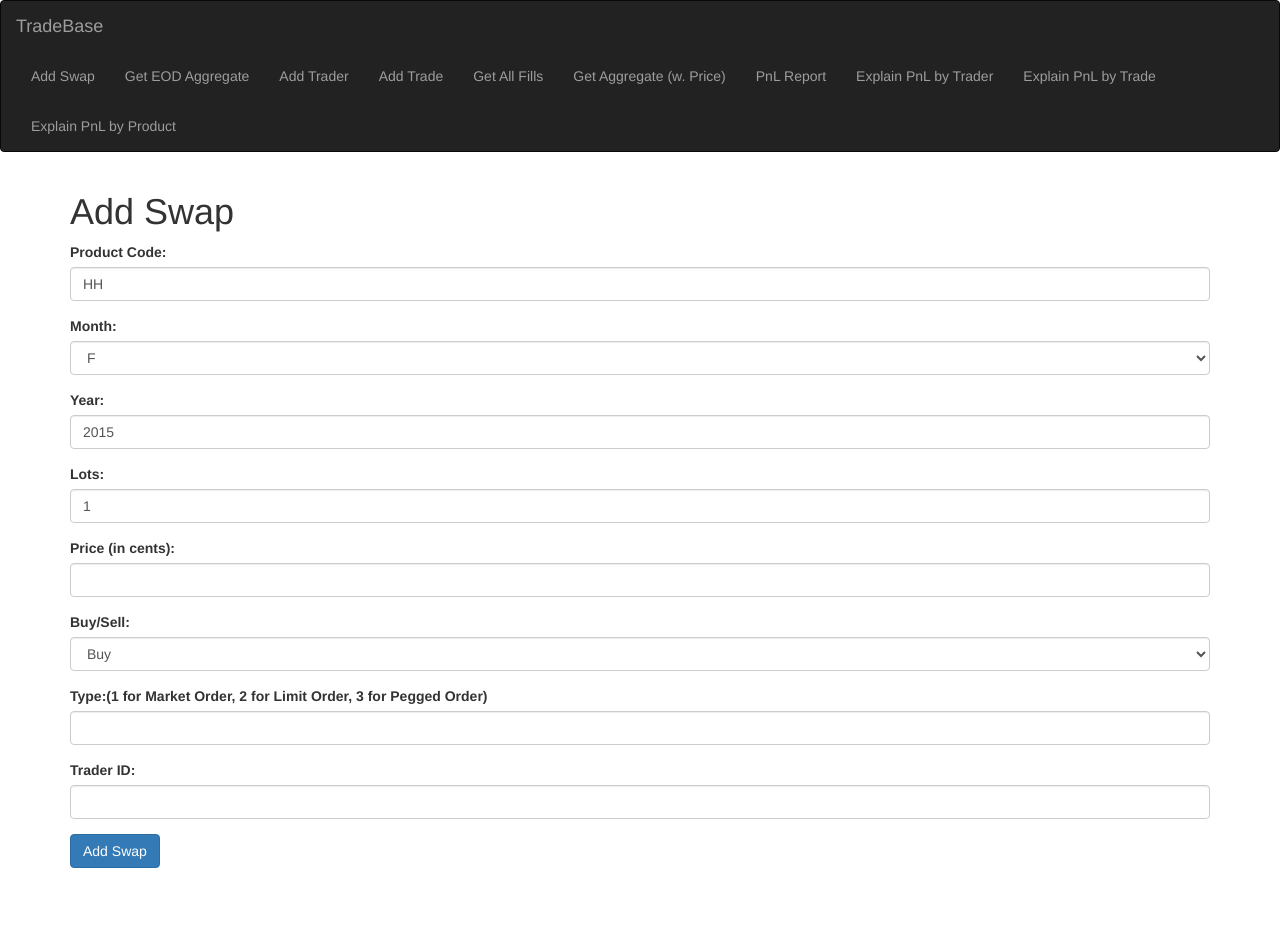
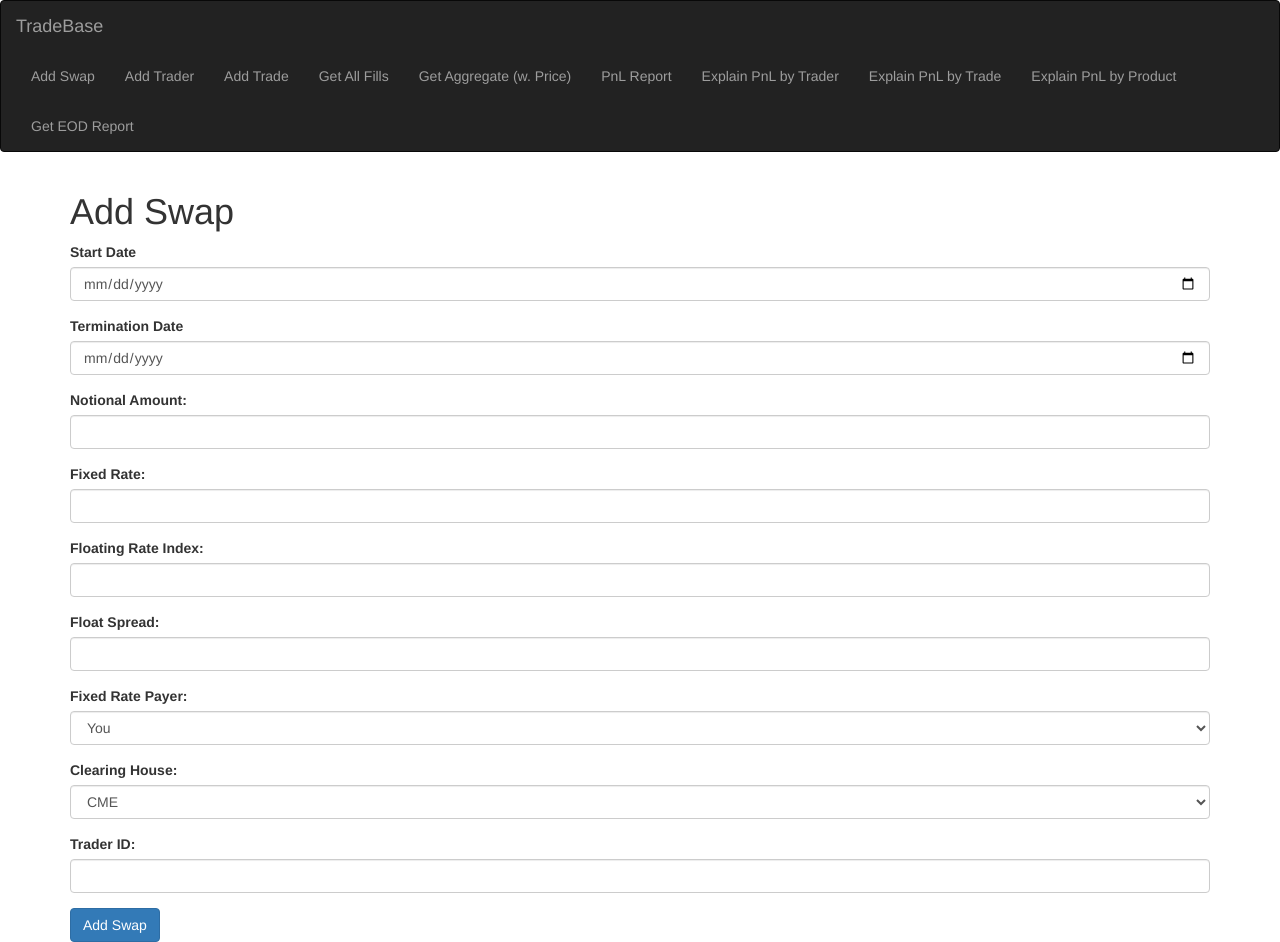
Before and after one commit to brennangw/fss, a Django app: page /hw3/addSwap/ in a window 1280 px wide. Before the commit the page ends 868 px from the top, so only its background shows below. Run offline with Django 3.2, Linux system fonts and the light colour scheme; some libraries are stand-ins or nearby versions.

Commit message:
Added HTML for inserting a swap

```diff
--- a/proj/hw3/templates/hw3/addSwap.html
+++ b/proj/hw3/templates/hw3/addSwap.html
@@ -27,50 +27,44 @@
       <form role="swapaddform" id="swapaddform" action="/hw3/addswap/" method="post">
         {% csrf_token %}
         <div class="form-group">
-          <label for="code">Product Code:</label> <br>
-          <input type="text" class="form-control" id="code" name="product" value="HH">
+          <label for="start day">Start Date</label> <br>
+          <input type="date" class="form-control" id="start" name="start">
         </div>
         <div class="form-group">
-          <label for="month">Month:</label>
-          <select class="form-control" id="month" name="month">
-            <option>F</option>
-            <option>G</option>
-            <option>H</option>
-            <option>J</option>
-            <option>K</option>
-            <option>M</option>
-            <option>N</option>
-            <option>Q</option>
-            <option>U</option>
-            <option>V</option>
-            <option>X</option>
-            <option>Z</option>
+          <label for="termination day">Termination Date</label> <br>
+          <input type="date" class="form-control" id="termination" name="termination">
+        </div>
+        <div class="form-group">
+          <label for="notional amount">Notional Amount:</label>
+          <input type="number" class="form-control" id="notional" name="notional">
+        </div>
+        <div class="form-group">
+          <label for="fixed rate">Fixed Rate:</label>
+          <input type="number" class="form-control" id="fixed" name="fixed">
+        </div>
+        <div class="form-group">
+          <label for="floating rate">Floating Rate Index:</label>
+          <input type="text" class="form-control" id="float" name="float">
+        </div>
+        <div class="form-group">
+          <label for="float spread">Float Spread:</label>
+          <input type="number" class="form-control" id="spread" name="spread">
+        </div>
+        <div class="form-group">
+          <label for="fixed payer">Fixed Rate Payer:</label>
+          <select class="form-control" id="payer" name="payer">
+            <option>You</option>
+            <option>Clearing House</option>
           </select>
         </div>
         <div class="form-group">
-          <label for="year">Year:</label>
-          <input type="number" class="form-control" id="year" name="year" value="2015">
-        </div>
-        <div class="form-group">
-          <label for="email">Lots:</label>
-          <input type="number" class="form-control" id="lots" name="lots" value="1">
-        </div>
-        <div class="form-group">
-          <label for="email">Price (in cents):</label>
-          <input type="number" class="form-control" id="price" name="price">
-        </div>
-        <div class="form-group">
-          <label for="email">Buy/Sell:</label>
-          <select class="form-control" id="sign" name="sign">
-            <option>Buy</option>
-            <option>Sell</option>
+          <label for="clearing house">Clearing House:</label>
+          <select class="form-control" id="clearing" name="clearing">
+            <option>CME</option>
+            <option>LCH</option>
           </select>
         </div>
-		<div class="form-group">
-			<label for="email">Type:(1 for Market Order, 2 for Limit Order, 3 for Pegged Order) </label>
-			<input type="number" class="form-control" id="type" name="type">
-		</div>
-        <div class="form-group">
+		    <div class="form-group">
           <label for="email">Trader ID:</label>
           <input type="number" class="form-control" id="trader" name="trader">
         </div>
--- a/proj/hw3/templates/hw3/nav.html
+++ b/proj/hw3/templates/hw3/nav.html
@@ -6,7 +6,6 @@
     <div>
       <ul class="nav navbar-nav">
         <li id="swap"><a href="{% url 'addSwap' %}">Add Swap</a></li>
-        <li id="EOD"><a href="{% url 'EOD' %}">Get EOD Aggregate</a></li>
         <li id="trader"><a href="{% url 'addtrader' %}">Add Trader</a></li>
         <li id="trade"><a href="{% url 'addtrade' %}">Add Trade</a></li>
         <li id="history"><a href="{% url 'history' %}">Get All Fills</a></li>
@@ -15,6 +14,7 @@
         <li id="pnlbytrader"><a href="{% url 'pnlbytrader' %}">Explain PnL by Trader</a></li>
         <li id="pnlbytrade"><a href="{% url 'pnlbytrade' %}">Explain PnL by Trade</a></li>
         <li id="pnlbyproduct"><a href="{% url 'pnlbyproduct' %}">Explain PnL by Product</a></li>
+        <li id="EOD"><a href="{% url 'EOD' %}">Get EOD Report</a></li>
       </ul>
     </div>
   </div>
```
